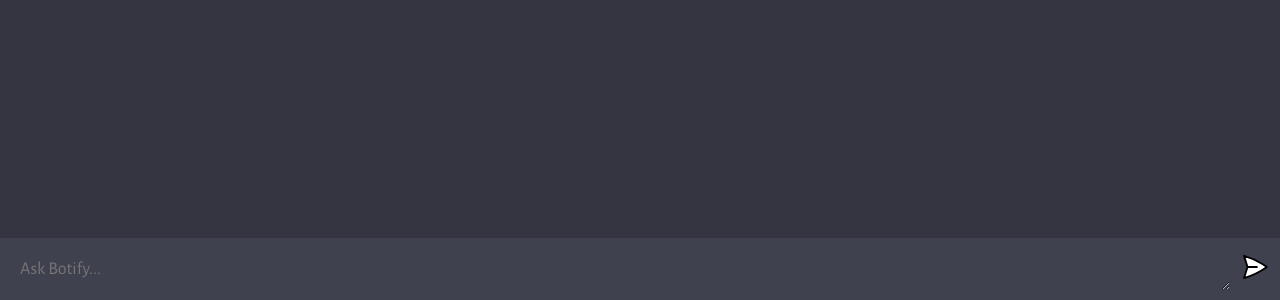
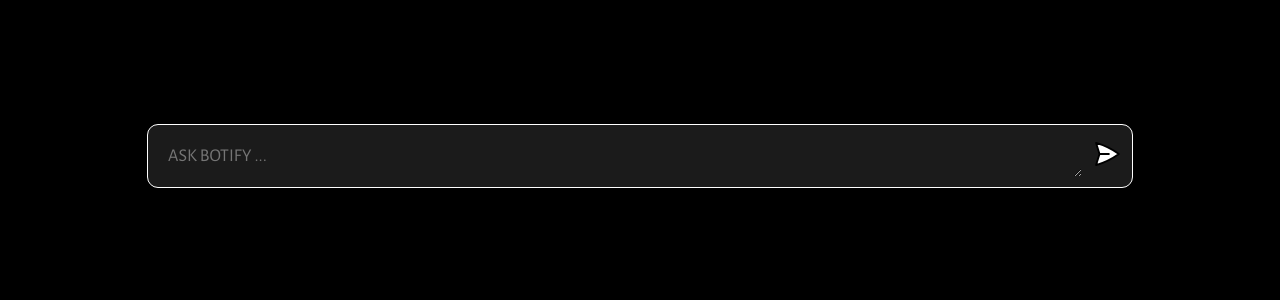
Before and after one commit to ArghaGhosh-01/Botify, a website built with Vite: page client/index.html in a window 1280 px wide. Shown: the part 500-800 px from the top of the page. Built offline with nearby package versions, Linux system fonts and the light colour scheme.

Commit message:
Changed styling

```diff
--- a/client/index.html
+++ b/client/index.html
@@ -12,7 +12,7 @@
       <div id="chat_container"></div>
 
       <form>
-        <textarea name="prompt" rows="1" cols="1" placeholder="Ask Botify..."></textarea>
+        <textarea name="prompt" rows="1" cols="1" placeholder="ASK BOTIFY ..."></textarea>
         <button type="submit"><img src="assets/send.svg" alt="send" />
       </form>
     </div>
--- a/client/style.css
+++ b/client/style.css
@@ -14,8 +14,7 @@
 #app {
   width: 100vw;
   height: 100vh;
-  background: #343541;
-
+  background: #000000;
   display: flex;
   flex-direction: column;
   align-items: center;
@@ -37,6 +36,7 @@
 
   padding-bottom: 20px;
   scroll-behavior: smooth;
+  margin-top: 5rem;
 }
 
 /* hides scrollbar */
@@ -50,7 +50,7 @@
 }
 
 .ai {
-  background: #40414F;
+  background: black;
 }
 
 .chat {
@@ -114,14 +114,17 @@
 
 form {
   width: 100%;
-  max-width: 1280px;
+  max-width: 986px;
   margin: 0 auto;
   padding: 10px;
-  background: #40414F;
+  background: #1b1b1b;
 
   display: flex;
   flex-direction: row;
   gap: 10px;
+  margin-bottom:7rem ;
+  border-radius: 11px;
+  border: 1px solid white;
 }
 
 textarea {
```
